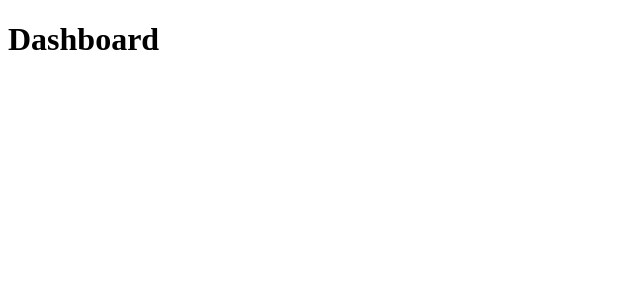
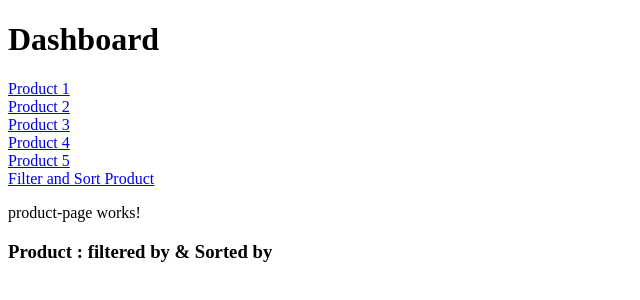
Before and after one commit to DK004/Angular-Full-Course, an Angular app: page /products in a window 1280 px wide. Before the commit this address led to /. Shown: the top 300 px of the page, without its empty margins (0-640 px from the left). Built offline with nearby package versions, Linux system fonts and the light colour scheme.

Commit message:
routing with params and query params

```diff
--- a/src/app/app.html
+++ b/src/app/app.html
@@ -1,3 +1,11 @@
 <h1>Dashboard</h1>
 <!-- <app-dashboard></app-dashboard> -->
+
+@for (item of [].constructor(5); track $index) {
+    <a routerLink="product/{{$index+1}}">Product {{$index+1}}</a>
+    <br/>
+}
+
+<a [routerLink]="['products']" [queryParams]="{category : 'mobile' , sort : 'price'}" >Filter and Sort Product</a>
+
 <router-outlet></router-outlet>
--- a/src/app/app.ts
+++ b/src/app/app.ts
@@ -1,13 +1,14 @@
 import { Component, signal } from '@angular/core';
-import { RouterOutlet } from '@angular/router';
+import { RouterLink, RouterOutlet } from '@angular/router';
 import { Dashboard } from "./dashboard/dashboard";
 
 @Component({
   selector: 'app-root',
-  imports: [RouterOutlet, Dashboard],
+  imports: [RouterOutlet, RouterLink],
   templateUrl: './app.html',
   styleUrl: './app.css'
 })
 export class App {
+[x: string]: any;
   protected readonly title = signal('AngularFullCourse');
 }
--- /dev/null
+++ b/src/app/product-page/product-page.html
@@ -0,0 +1,3 @@
+<p>product-page works!</p>
+
+<h3>Product : filtered by {{category}}  &  Sorted by {{sort}}</h3>
--- /dev/null
+++ b/src/app/product-page/product-page.ts
@@ -0,0 +1,23 @@
+import { Component } from '@angular/core';
+import { ActivatedRoute } from '@angular/router';
+
+@Component({
+  selector: 'app-product-page',
+  imports: [],
+  templateUrl: './product-page.html',
+  styleUrl: './product-page.css',
+})
+export class ProductPage {
+
+
+  category : string | null =null;
+  sort : string | null = null;
+
+  constructor(private route : ActivatedRoute){
+      this.route.queryParamMap.subscribe((params) => {
+        this.category = params.get("category");
+        this.sort = params.get("sort");
+      })
+  }
+
+}
--- /dev/null
+++ b/src/app/product/product.html
@@ -0,0 +1,2 @@
+<p>product works!</p>
+<h2>Product : {{id}}</h2>
--- /dev/null
+++ b/src/app/product/product.ts
@@ -0,0 +1,19 @@
+import { Component } from '@angular/core';
+import { ActivatedRoute } from '@angular/router';
+
+@Component({
+  selector: 'app-product',
+  imports: [],
+  templateUrl: './product.html',
+  styleUrl: './product.css',
+})
+export class Product {
+
+  id !:string;
+  constructor(private route: ActivatedRoute){
+    this.route.paramMap.subscribe((params) => {
+      this.id = params.get("id") || "";
+    })
+  }
+
+}
```
Also changed, not shown: src/app/app.routes.ts (+8 -0 lines), src/app/product-page/product-page.css (added), src/app/product/product.css (added), 2 other files (tests, documents, lock files or other folders).
